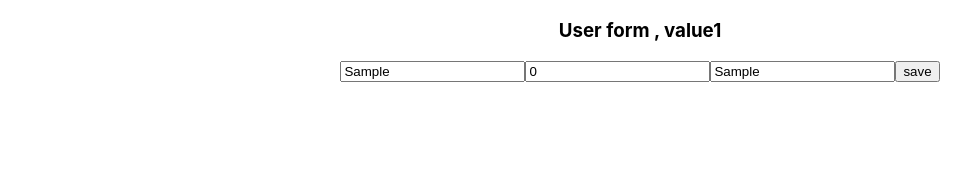
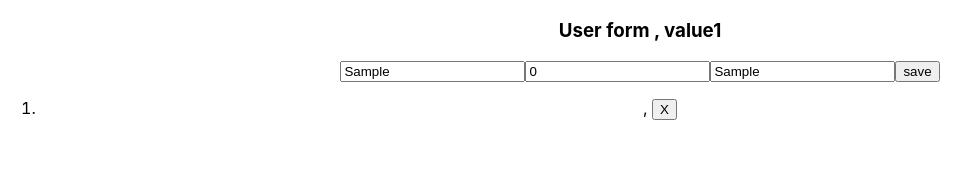
Before and after one commit to sapient-react-training/day-1, a React (Create React App) app: page / in a window 1280 px wide. Both pictures are taken after typing "Sample", "Sample" into the empty fields and a click on the button "save". Shown: the top 188 px of the page, without its empty margins (0-980 px from the left). Built offline with nearby package versions, Linux system fonts and the light colour scheme; no server answers; data requests are answered from the project's data file.

Commit message:
delete api

```diff
--- a/db.json
+++ b/db.json
@@ -13,33 +13,5 @@
       "postId": 1
     }
   ],
-  "profile": [
-    {
-      "id": 1
-    },
-    {
-      "name": "ajay",
-      "age": "3",
-      "skill": "java",
-      "id": 2
-    },
-    {
-      "name": "ajay",
-      "age": "3",
-      "skill": "java",
-      "id": 3
-    },
-    {
-      "name": "ram",
-      "age": "3",
-      "skill": ".net",
-      "id": 4
-    },
-    {
-      "name": "ram",
-      "age": "3",
-      "skill": ".net",
-      "id": 5
-    }
-  ]
+  "profile": []
 }
--- a/src/userform.tsx
+++ b/src/userform.tsx
@@ -6,13 +6,15 @@
     name: string;
     age: number;
     skill: string;
+    id: number;
 }
-const URL = 'http://localhost:3001/profile';
+const URL = 'http://localhost:3001/profile/';
 function Userform(props: any) {  //component
     const [user, setUser] = useState<User>({  //local
         name: '',
         age: 0,
-        skill: ''
+        skill: '',
+        id: -1
     });
     const getUsers = async () => {
         try {
@@ -25,7 +27,7 @@
             //logic
         }
     }
-    const [users, setUsers] = useState<any>([]);
+    const [users, setUsers] = useState<User[]>([]);
     useEffect(() => {
         getUsers();
     }, []);
@@ -46,6 +48,7 @@
                console.error(error);
            }*/
         try {
+            //delete user.id;
             const promise = fetch(URL, {
                 method: 'POST',
                 headers: {
@@ -54,7 +57,7 @@
                 body: JSON.stringify(user)
             });
             promise.then((response) => {//100- 399
-                response.json().then(savedUser => {
+                response.json().then((savedUser: User) => {
                     setUsers([...users, savedUser]);
                 });
 
@@ -64,6 +67,12 @@
             console.error(error);
         }
     }
+    async function deleteUser(id: number) {
+        const response = await fetch(URL + id, {
+            method: 'delete'
+        });
+        getUsers();
+    }
     return (    //jsx
         <div className="App">
             <h3>{props.title} , {props.prop1}</h3>
@@ -71,6 +80,11 @@
             <input name='age' type='number' value={user.age} onChange={updateValue} />
             <input name='skill' value={user.skill} onChange={updateValue} />
             <button onClick={save} >save</button>
+            <ol>
+                {users.map((user) => {
+                    return <li>{user.name}, {user.age}<button onClick={() => deleteUser(user.id)} >X</button></li>; //react element
+                })}
+            </ol>
         </div>
     );
 }
```
